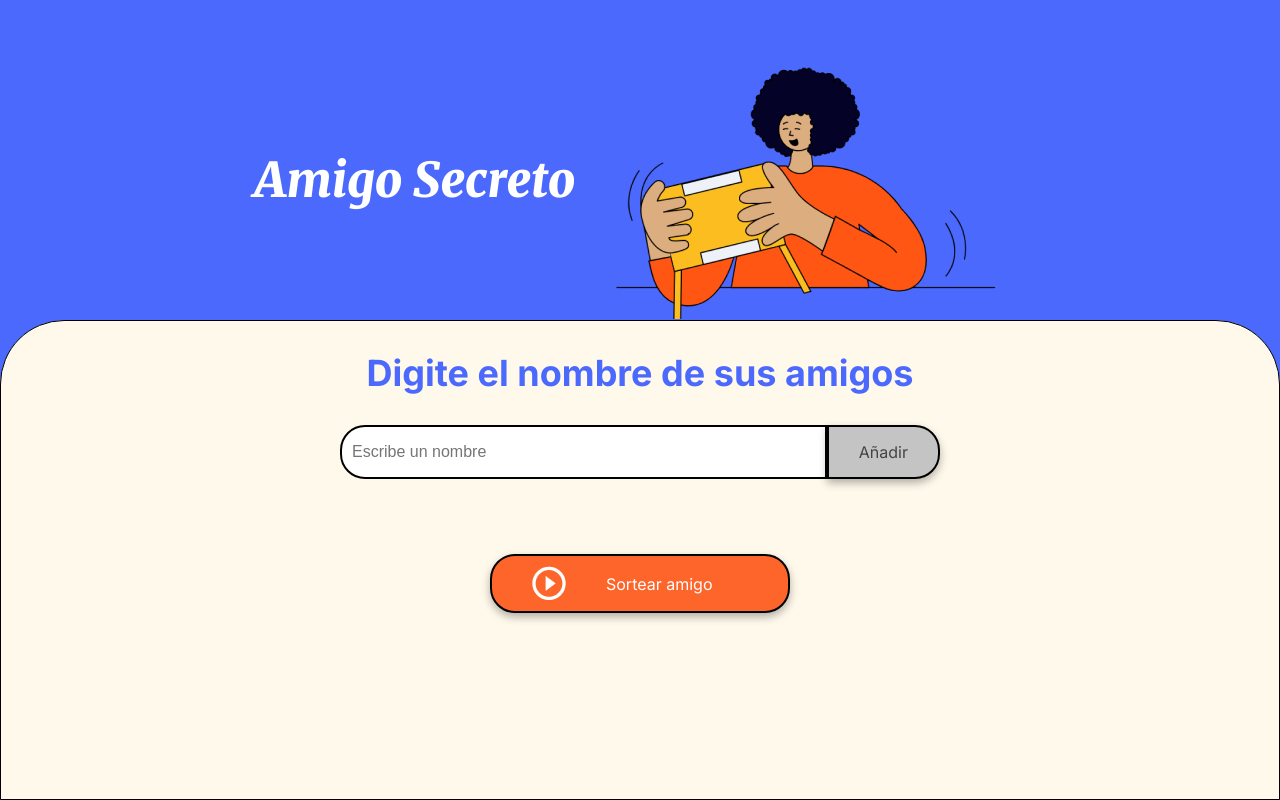
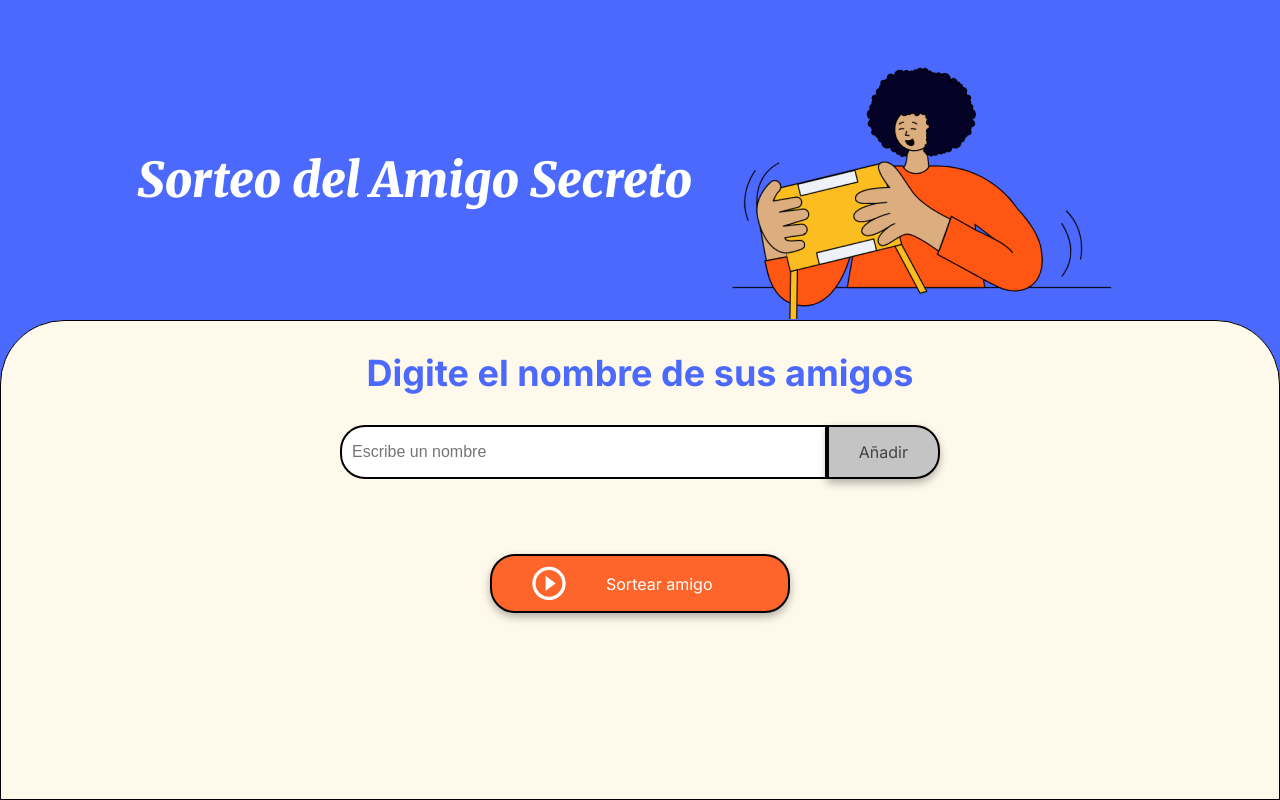
Before and after one commit to Maucho6340/challenge-amigo-secreto_esp-main, a plain HTML site: page index.html in a window 1280 px wide. Drawn offline with Linux system fonts and the light colour scheme.

Commit message:
Actualización de archico

```diff
--- a/index.html
+++ b/index.html
@@ -13,7 +13,7 @@
 <body>
     <main class="main-content">
         <header class="header-banner">
-            <h1 class="main-title">Amigo Secreto</h1>
+            <h1 class="main-title">Sorteo  del Amigo Secreto</h1>
             <img src="assets/amigo-secreto.png" alt="Imagen representativa de amigo secreto">
         </header>
 
```
